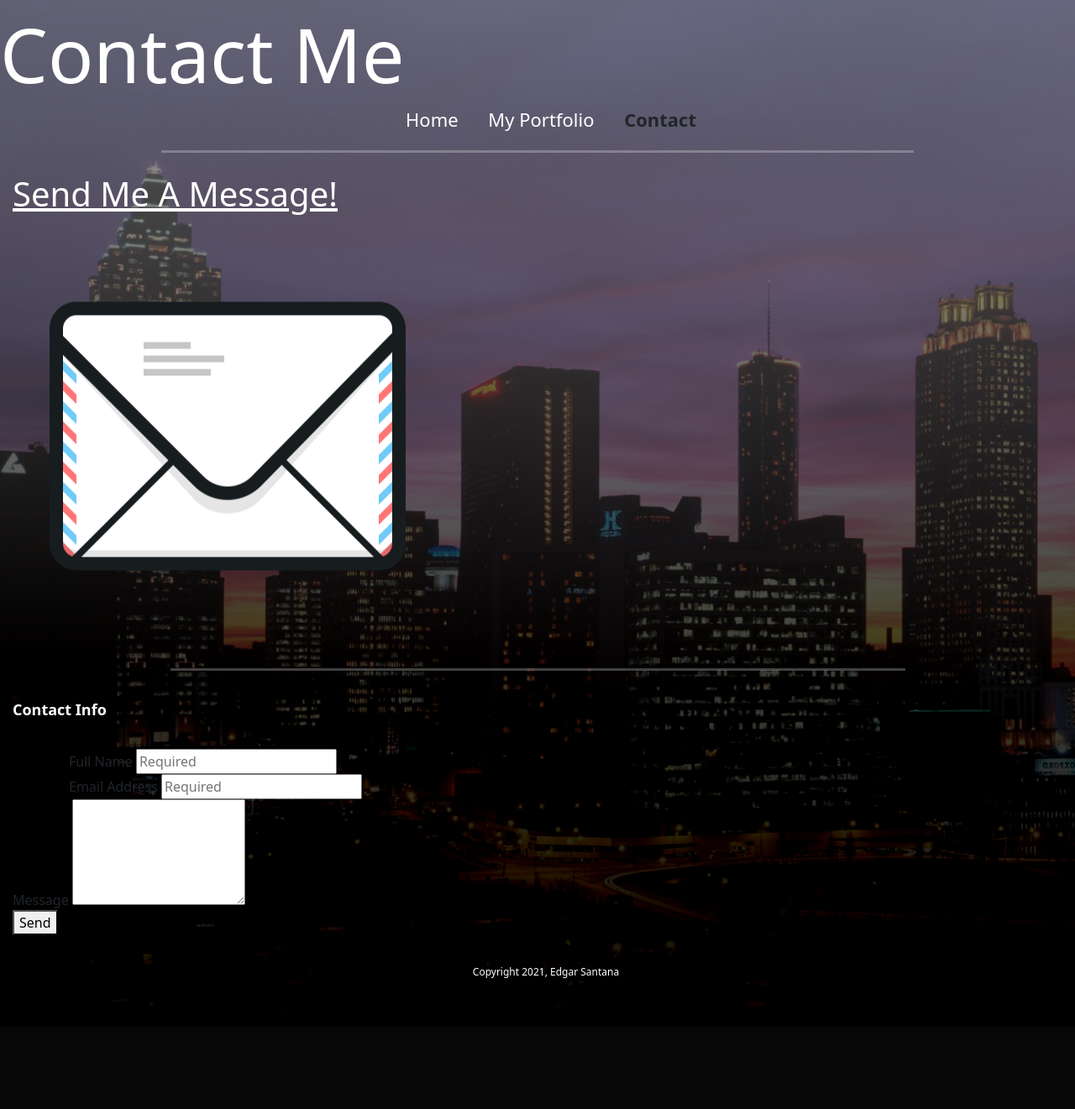
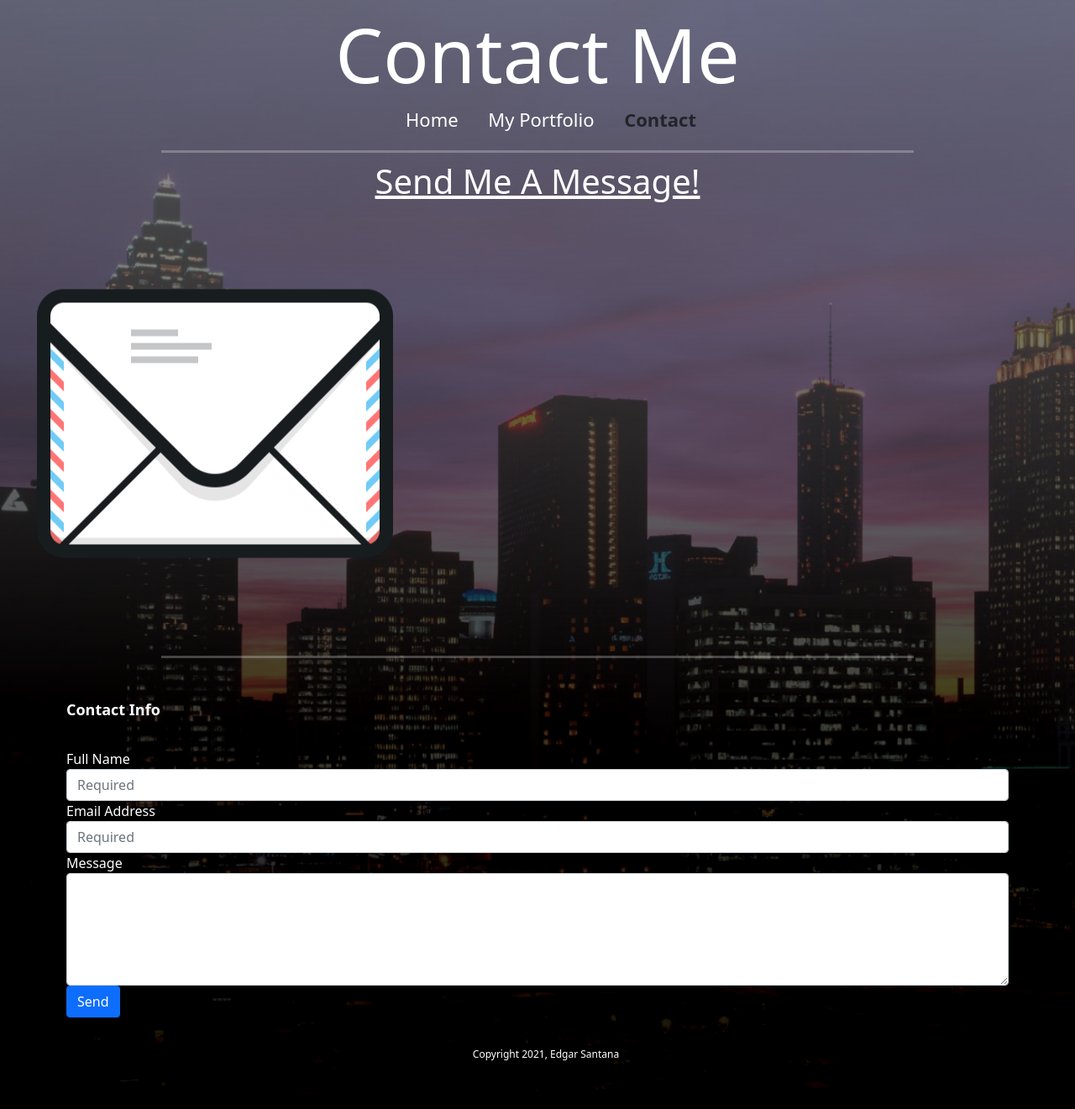
Before and after one commit to santanacodec/My_Portfolio, a Django app: page /contact in a window 1280 px wide. Shown: the whole page at 84% size. Before the commit the page ends 1196 px from the top, so only its background shows below. Run offline with Django 3.2, Linux system fonts and the light colour scheme.

Commit message:
bootstrap conversion

```diff
--- a/project/templates/contact.html
+++ b/project/templates/contact.html
@@ -4,35 +4,36 @@
 {% block title %}Contact{% endblock %}
 
 {% block content %}
-<head><link rel="stylesheet" href="{% static 'theme/css/contact.css' %}"></head>
-<h1>Contact Me</h1>
+<h1 class="text-center">Contact Me</h1>
 
 {% include 'navbar.html' %}
 
 <hr>
 
-<form action="contact.html" method="post">
     <div class="form-top">
-        <h2><u>Send Me A Message!</u></h2>
+        <h2 class="text-center"><u>Send Me A Message!</u></h2>
         <img id="message" src = "{% static 'theme/images/mail.png' %}" alt="Mail Image">
     </div>
     <hr>
+
+    <form action="contact.html" method="post">
     <fieldset class="contact">
         <legend>Contact Info</legend>
-        <div class="container">
+        <div class="form-group">
             <label for="name" class="full-name">Full Name</label>
-            <input type="text" id="name" name="user_name" required placeholder="Required">
+            <input type="text" class="form-control" id="name" name="user_name" required placeholder="Required">
         </div>
 
-        <div class="container">
+        <div class="form-group">
             <label for="mail">Email Address</label>
-            <input type="email" id="mail" name="user_mail" required placeholder="Required">
+            <input type="email" class="form-control" id="mail" name="user_mail" required placeholder="Required">
         </div>
-
-        <label for="message">Message</label>
-        <textarea id="message" name="user_message" rows="5"></textarea>
+        <div class="form-group">
+            <label for="message">Message</label>
+            <textarea class="form-control" id="message" name="user_message" rows="5"></textarea>
+        </div>
     </fieldset>
-    <button type="submit">Send</button>
+    <button type="submit" class="btn btn-primary">Send</button>
 </form>
 
 {% endblock %}
--- a/static/theme/css/contact.css
+++ /dev/null
@@ -1,20 +0,0 @@
-form {
-	padding: 15px;
-	margin: auto;
-}
-
-fieldset {
-	border: none;
-	margin: 0;
-	padding-top: 3px;
-	padding-right: 0;
-	padding-left: 0;
-}
-
-legend {
-	font-weight: bold;
-	font-size: 18px;
-	padding-bottom: 25px;
-	padding-top: 20px;
-    color:white;
-}
--- a/static/theme/css/styles.css
+++ b/static/theme/css/styles.css
@@ -239,3 +239,31 @@ footer .copyright {
   padding: 20px;
   border-radius: 5%;
 }
+
+/* Contact Page */
+
+form {
+	padding: 15px;
+	margin: auto;
+  max-width: 90%;
+}
+
+fieldset {
+	border: none;
+	margin: 0;
+	padding-top: 3px;
+	padding-right: 0;
+	padding-left: 0;
+}
+
+legend {
+	font-weight: bold;
+	font-size: 18px;
+	padding-bottom: 25px;
+	padding-top: 20px;
+  color:white;
+}
+
+label {
+	color: white;
+}
```
